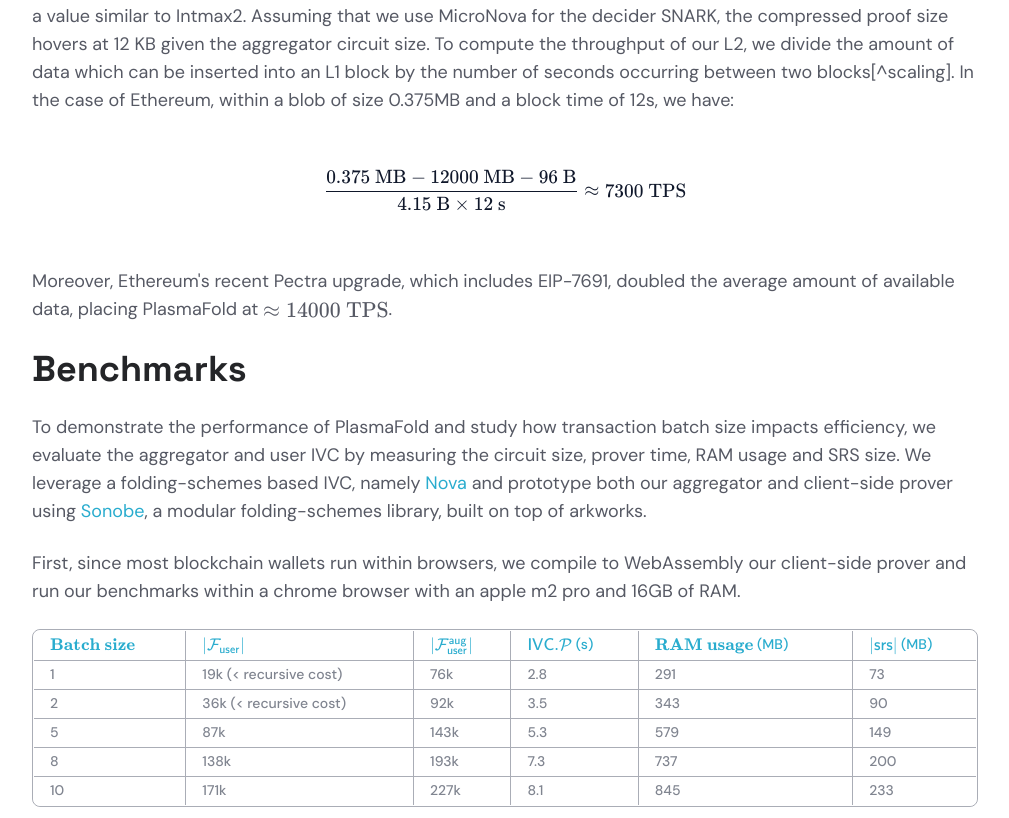
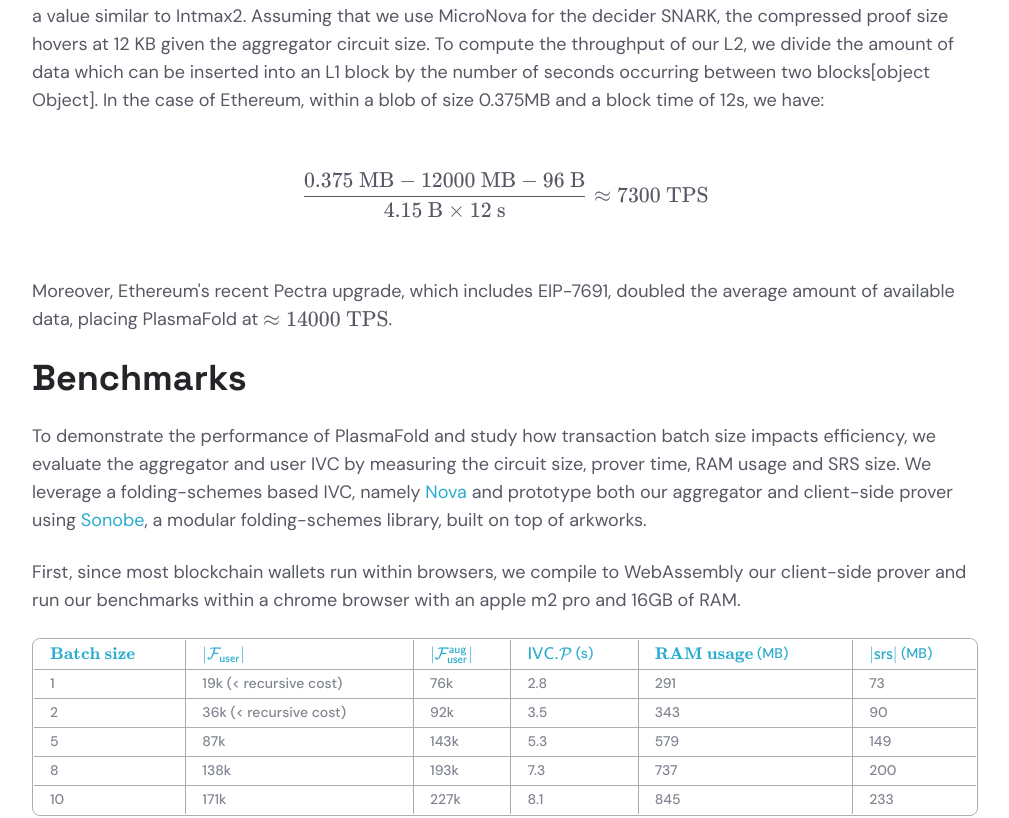
Before and after one commit to privacy-scaling-explorations/pse.dev, a Next.js app: page /blog/a-trustless-and-simple-14k-tps-payment-l2-from-plasma-and-client-side-proving in a window 1280 px wide. Shown: the part 2527-3345 px from the top of the page, without its empty margins (135-1144 px from the left). Built offline with nearby package versions, Linux system fonts and the light colour scheme.

Commit message:
fix: parse footnotes and math blocks correctly

```diff
--- a/components/ui/markdown.tsx
+++ b/components/ui/markdown.tsx
@@ -39,6 +39,28 @@ const scrollToElementWithOffset = (target: HTMLElement) => {
       behavior: "smooth",
     })
   })
+}
+
+// Helper function to convert double dollar math blocks to a custom markdown syntax
+const preprocessMathBlocks = (content: string): string => {
+  // Replace $$...$$ with a custom markdown syntax that won't interfere with footnotes
+  return content.replace(/\$\$([\s\S]*?)\$\$/g, (match, mathContent) => {
+    const encodedMath = Buffer.from(mathContent.trim()).toString("base64")
+    return `\n\n<math-block data-math="${encodedMath}"></math-block>\n\n`
+  })
+}
+
+// Custom component for math blocks
+const MathBlockComponent = ({ "data-math": dataMath, ...props }: any) => {
+  const mathContent = React.useMemo(() => {
+    try {
+      return Buffer.from(dataMath, "base64").toString("utf8")
+    } catch {
+      return ""
+    }
+  }, [dataMath])
+
+  return <KaTeXBlock math={mathContent} />
 }
 
 interface CustomComponents extends Components {
@@ -919,17 +941,17 @@ export const Markdown = ({
     }
 
     try {
-      const blockMathRegex = /\$\$([\s\S]*?)\$\$/g
-      const blockParts = children.split(blockMathRegex)
+      // Preprocess the content to convert $$ blocks to custom components
+      const processedContent = preprocessMathBlocks(children)
 
       const mathComponents = {
         ...REACT_MARKDOWN_CONFIG(darkMode),
+        "math-block": MathBlockComponent,
         ...components,
       }
 
       const rehypePlugins = [rehypeRaw as any, rehypeProcessBrTags as any]
 
-      if (blockParts.length === 1) {
       setContent([
         <ReactMarkdown
           key="markdown"
@@ -938,35 +960,9 @@ export const Markdown = ({
           components={mathComponents}
           remarkPlugins={[remarkGfm, remarkCustomNewlines]}
         >
-            {children}
+          {processedContent}
         </ReactMarkdown>,
       ])
-        return
-      }
-
-      const parts: React.ReactNode[] = []
-
-      blockParts.forEach((part, index) => {
-        if (index % 2 === 0) {
-          if (part.trim()) {
-            parts.push(
-              <ReactMarkdown
-                key={`text-${index}`}
-                skipHtml={false}
-                rehypePlugins={rehypePlugins}
-                components={mathComponents}
-                remarkPlugins={[remarkGfm, remarkCustomNewlines]}
-              >
-                {part}
-              </ReactMarkdown>
-            )
-          }
-        } else {
-          parts.push(<KaTeXBlock key={`block-math-${index}`} math={part} />)
-        }
-      })
-
-      setContent(parts)
     } catch (error) {
       console.error("Error processing markdown with math:", error)
       setContent([
```
Lines whose indentation alone changed are shown as unchanged.
